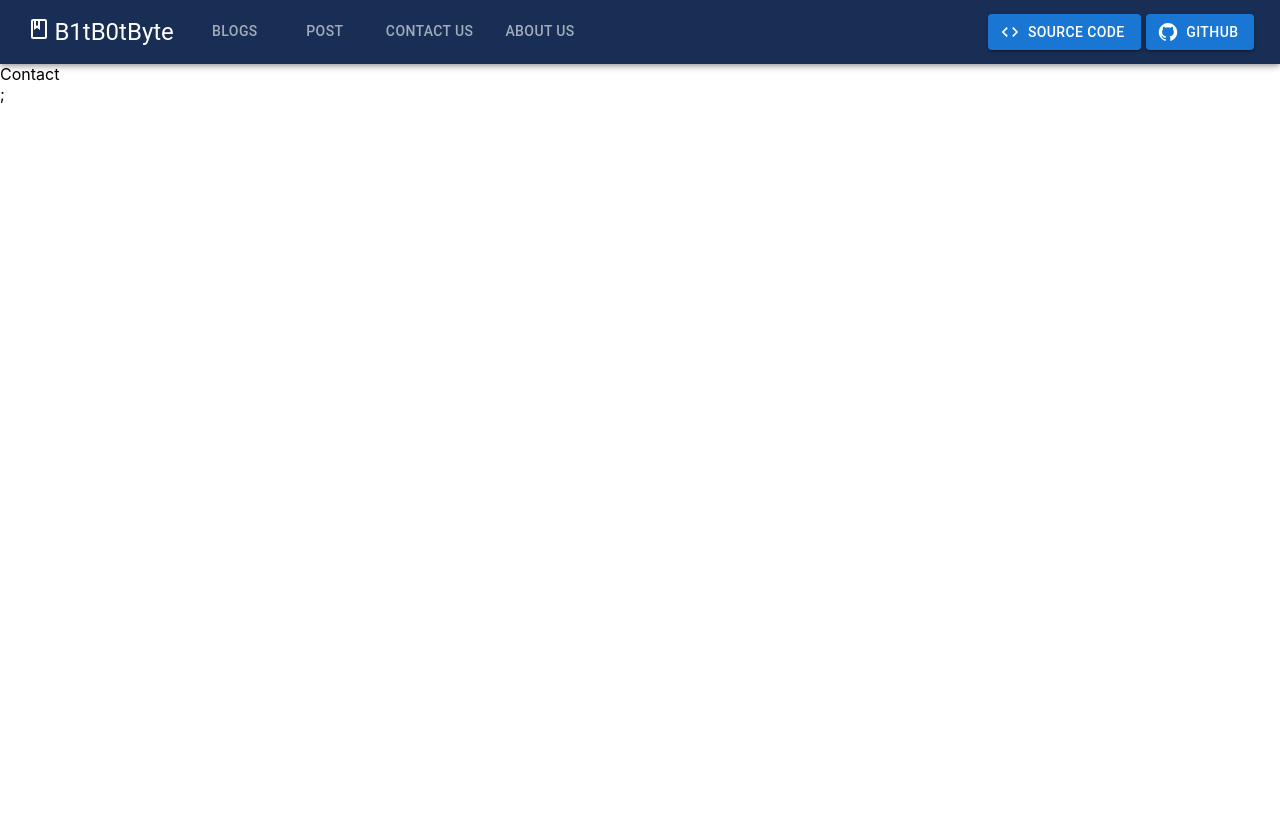
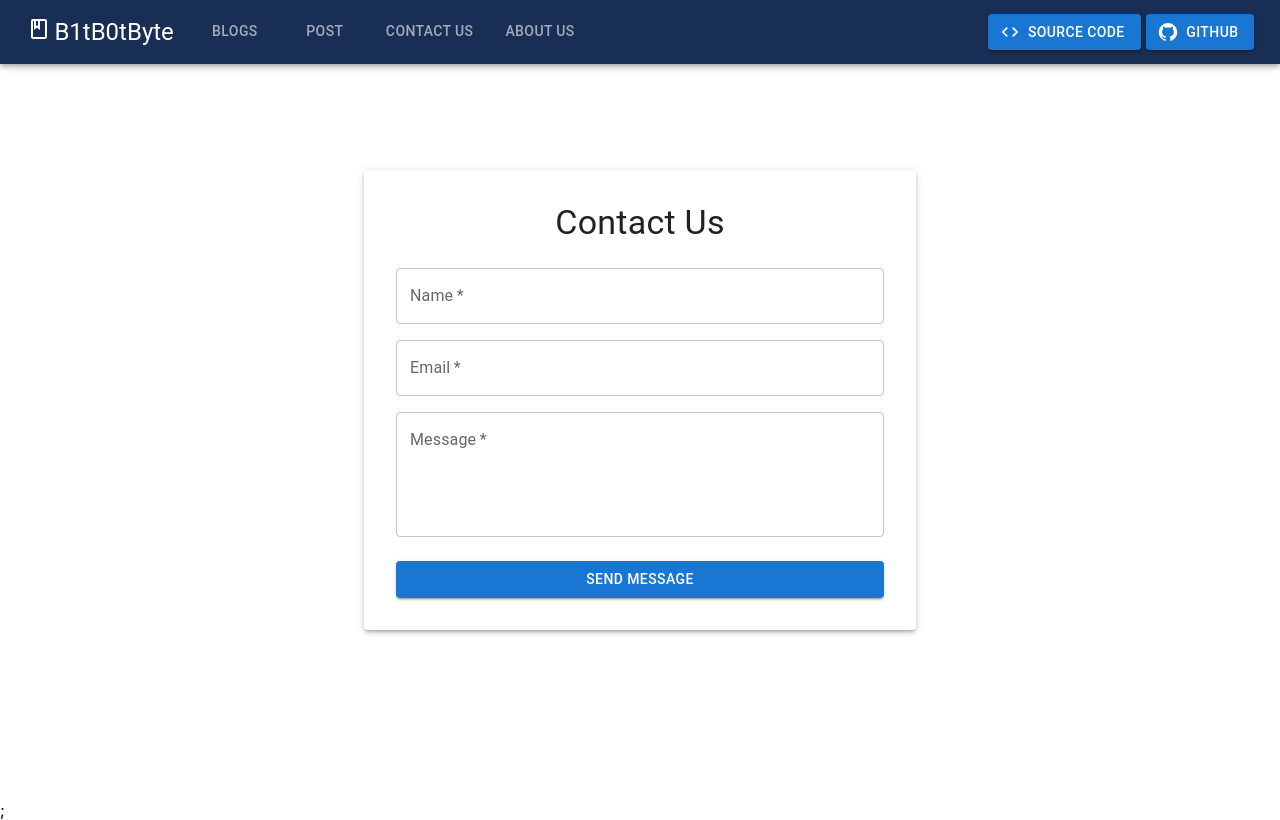
Before and after one commit to Ishwor-git/blog, a React (Create React App) app in the folder client/: page /contact-us in a window 1280 px wide. Built offline with nearby package versions, Linux system fonts and the light colour scheme.

Commit message:
contsct us page design

```diff
--- a/client/src/pages/contact.jsx
+++ b/client/src/pages/contact.jsx
@@ -1,7 +1,102 @@
-import React from "react";
+import React, { useState } from "react";
+import {
+  Container,
+  TextField,
+  Button,
+  Box,
+  Typography,
+  Grid,
+  Paper,
+} from "@mui/material";
 
 const Contact = () => {
-  return <div>Contact</div>;
+  const [form, setForm] = useState({
+    name: "",
+    email: "",
+    message: "",
+  });
+
+  const handleChange = (e) => {
+    setForm({
+      ...form,
+      [e.target.name]: e.target.value,
+    });
+  };
+
+  const handleSubmit = (e) => {
+    e.preventDefault();
+    // Handle form submission logic here
+    console.log("Form submitted", form);
+  };
+
+  return (
+    <Box
+      sx={{
+        display: "flex",
+        alignItems: "center",
+        justifyContent: "center",
+        minHeight: "100vh",
+        mt: -8, // Adjust if needed to compensate for navbar height
+      }}
+    >
+      <Container maxWidth="sm">
+        <Paper elevation={3} sx={{ padding: 4 }}>
+          <Typography variant="h4" gutterBottom align="center">
+            Contact Us
+          </Typography>
+          <Box component="form" onSubmit={handleSubmit} sx={{ mt: 3 }}>
+            <Grid container spacing={2}>
+              <Grid item xs={12}>
+                <TextField
+                  required
+                  fullWidth
+                  id="name"
+                  label="Name"
+                  name="name"
+                  value={form.name}
+                  onChange={handleChange}
+                />
+              </Grid>
+              <Grid item xs={12}>
+                <TextField
+                  required
+                  fullWidth
+                  id="email"
+                  label="Email"
+                  name="email"
+                  type="email"
+                  value={form.email}
+                  onChange={handleChange}
+                />
+              </Grid>
+              <Grid item xs={12}>
+                <TextField
+                  required
+                  fullWidth
+                  id="message"
+                  label="Message"
+                  name="message"
+                  multiline
+                  rows={4}
+                  value={form.message}
+                  onChange={handleChange}
+                />
+              </Grid>
+            </Grid>
+            <Button
+              type="submit"
+              fullWidth
+              variant="contained"
+              color="primary"
+              sx={{ mt: 3 }}
+            >
+              Send Message
+            </Button>
+          </Box>
+        </Paper>
+      </Container>
+    </Box>
+  );
 };
 
 export default Contact;
```
